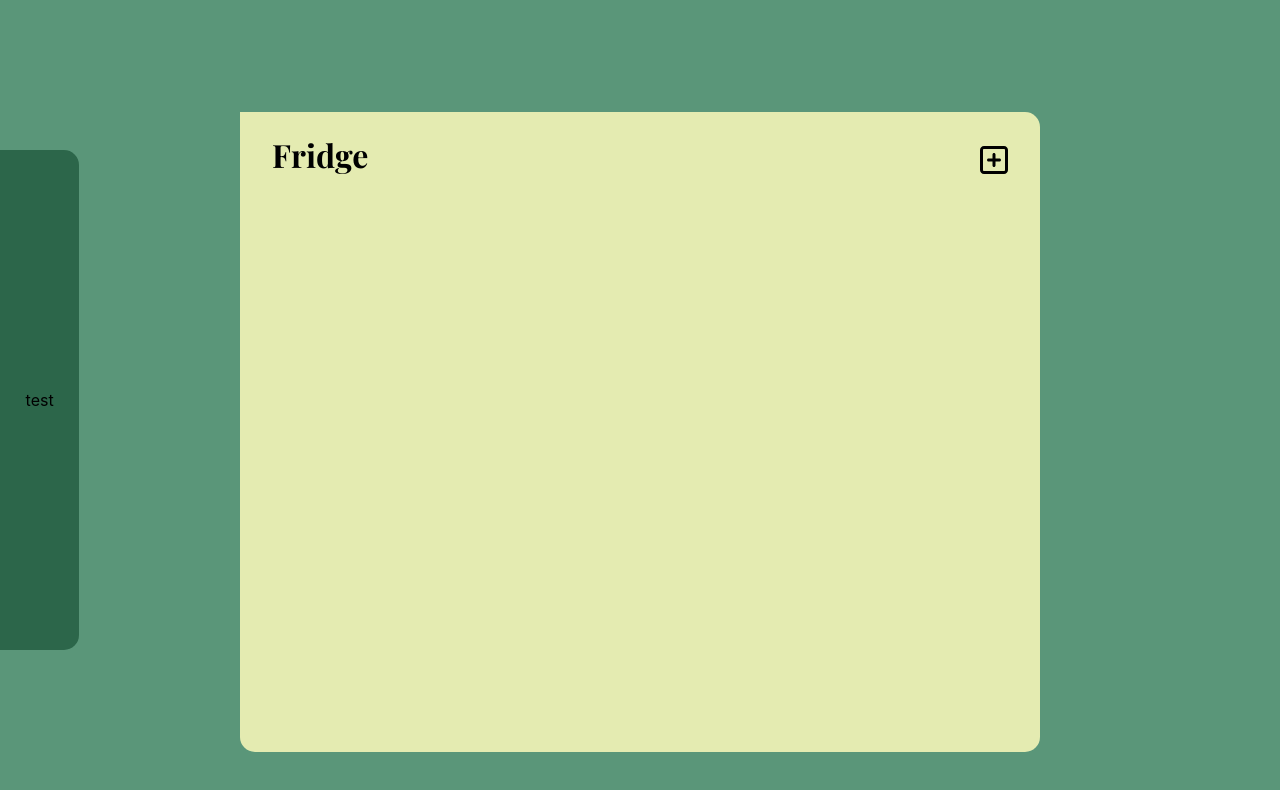
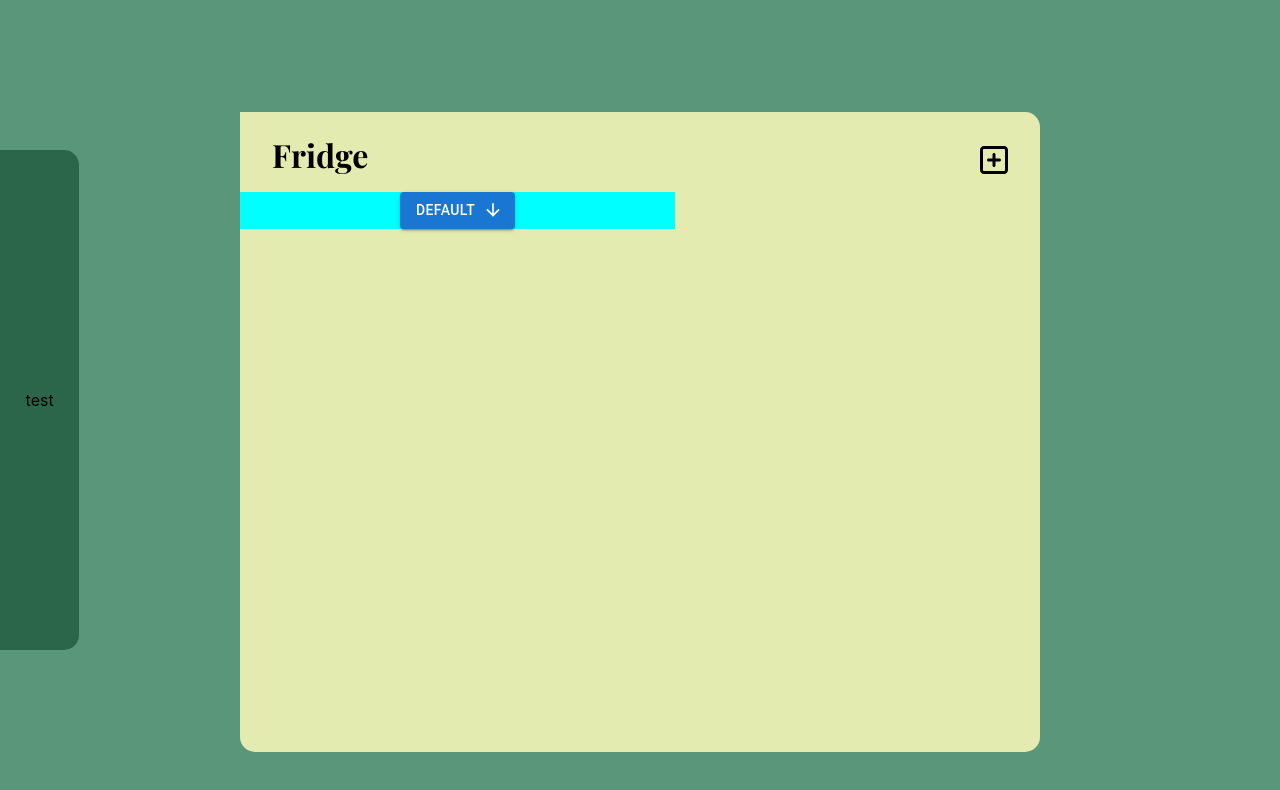
Before and after one commit to cjapar2/pantry-revised, a React (Create React App) app in the folder pantry-revised/: page / in a window 1280 px wide. Shown: the top 790 px of the page. Built offline with nearby package versions, Linux system fonts and the light colour scheme.

Commit message:
Added a button to sort the item listings alphabetically (ascending and descending). I'm not sure if it updates correctly. So for a TODO: create a trash button on each item listing that shows only when you hover over it.

```diff
--- a/pantry-revised/src/components/List.js
+++ b/pantry-revised/src/components/List.js
@@ -5,19 +5,49 @@ import { faSquarePlus } from '@fortawesome/free-regular-svg-icons';
 import AddItemForm from './AddItemForm';
 import Modal from '@mui/material/Modal';
 import ItemListing from './ItemListing';
+import { Button } from '@mui/material';
+import { ArrowDownward, ArrowUpward, SwapVert } from '@mui/icons-material';
 // import { LeftDrawer } from './LeftDrawer';
 
 export function List() {
+  const initialItems = JSON.parse(localStorage.getItem('items')) || [];
 
+  // State to show addItemForm
+  const [showAddForm, setShowAddForm] = useState(false);
+
+  // States to reorder list
+  const [sortOrder, setsortOrder] = useState('default');
+
+  // Function to sort items by name
+  function sortItems(sortOrder) {
+    let sortedItems;
+    switch (sortOrder) {
+      case 'ascending':
+        console.log('items:', items);
+        sortedItems = [...items].sort((a, b) => a.itemName.localeCompare(b.itemName));
+        break;
+      case 'descending':
+        sortedItems = [...items].sort((a, b) => b.itemName.localeCompare(a.itemName));
+        break;
+      case 'default':
+        sortedItems = initialItems;
+    }
+    setItems(sortedItems);
+  }
+
+  function handleNameSort() {
+    const nextSortOrder = sortOrder === 'default' ? 'ascending' : sortOrder === 'ascending' ? 'descending' : 'default';
+    setsortOrder(nextSortOrder);
+    sortItems(nextSortOrder);
+  }
+
+  // State to show items from localStroage
   const [items, setItems] = useState(() => {
     // Initialize state from localStorage
     const storedItems = JSON.parse(localStorage.getItem('items'));
     console.log('Initializing items from localStorage:', storedItems); // Log initialization
     return storedItems || [];
   });
-
-  // State to show addItemForm
-  const [showAddForm, setShowAddForm] = useState(false);
 
   // Store items in localStorage whenever items change
   useEffect(() => {
@@ -26,7 +56,7 @@ export function List() {
   }, [items]);
 
   // Add itemlisting to list of itemlistings
-  const addItem = (itemObj) => {
+  function addItem(itemObj) {
     setItems((prevItems) => [...prevItems, itemObj]);
   };
 
@@ -37,18 +67,25 @@ export function List() {
         <FontAwesomeIcon icon={faSquarePlus} size="2xl" className="OpenAddFormBtn"
           onClick={() => setShowAddForm(true)}
         />
+        {/* Modal that shows form to add items depending on button press */}
         <Modal open={showAddForm} onClose={() => setShowAddForm(false)}>
           <AddItemForm addItem={addItem}/>
         </Modal>
 
-        {/* List Labels */}
-        {/* <div className='labelsContainer'>
-          <div className='labels'>
-            <div>Name</div>
-            <div>Amount</div>
-            <div>Comments</div>
-          </div>
-        </div> */}
+        {/* Container that contains labels */}
+        <div className='labelsContainer'>
+          {/* Buttons for sorting list */}
+          <Button className='nameLabel'
+            variant="contained" color="primary"
+            onClick={handleNameSort}
+            endIcon={
+              sortOrder === 'default' ? <ArrowDownward /> :
+              sortOrder === 'ascending' ? <ArrowUpward /> : <SwapVert />
+            }
+          >
+            {sortOrder}
+          </Button>
+        </div>
 
         {/* Container that contains item listings */}
         <div className='listingsContainer'>
--- a/pantry-revised/src/styles/ItemListing.css
+++ b/pantry-revised/src/styles/ItemListing.css
@@ -11,6 +11,10 @@
     margin-bottom: 1rem;
     background: #FFF3CA;
     box-shadow: rgba(0, 0, 0, 0.12) 0px 1px 3px, rgba(0, 0, 0, 0.24) 0px 1px 2px;
+}
+
+.itemContainer:hover {
+    box-shadow: rgba(0, 0, 0, 0.52) 0px 1px 3px, rgba(0, 0, 0, 0.24) 0px 1px 2px;
 }
 
 .itemContainer > div {
--- a/pantry-revised/src/styles/List.css
+++ b/pantry-revised/src/styles/List.css
@@ -53,7 +53,14 @@
 
 .labelsContainer {
     position: absolute;
+    padding: 0rem 10rem;
+    background-color: cyan;
     top: 5rem;
+    left: 0rem;
+}
+
+.nameLabel {
+    position: absolute;
 }
 
 .labels {
```
Also changed, not shown: pantry-revised/package.json (+4 -3 lines), 1 other file (tests, documents, lock files or other folders).
